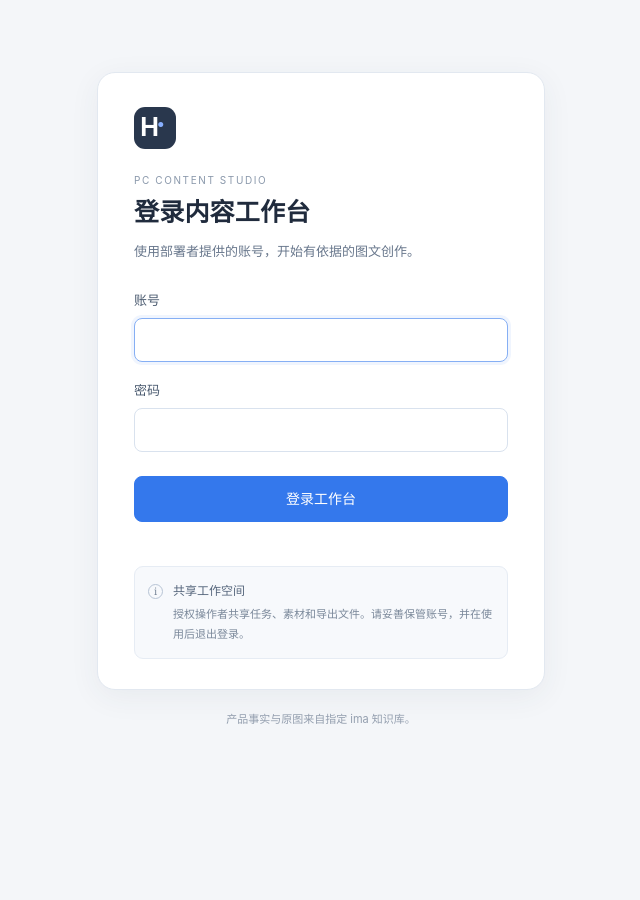
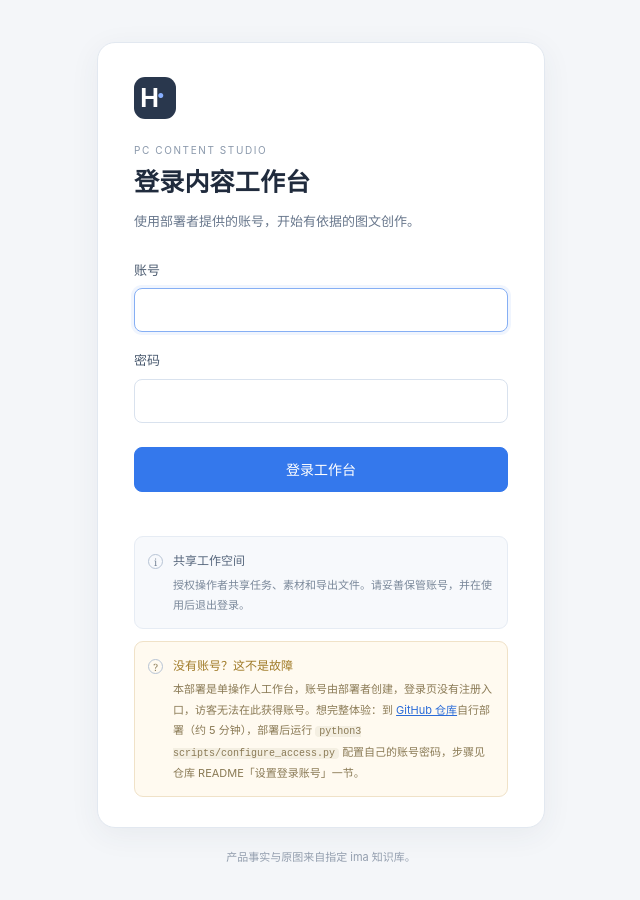
Before and after one commit to 15107196197-design/huawei-pc-workbench, a plain HTML site: page static/login.html in a window 1280 px wide. Shown: the whole page, without its empty margins (319-959 px from the left). Before the commit the page ends 800 px from the top, so only its background shows below. Drawn offline with Linux system fonts and the light colour scheme.

Commit message:
登录页加访客说明（账号不对外发放）；补登录账号配置文档与 .env 示例

```diff
--- a/static/login.html
+++ b/static/login.html
@@ -29,6 +29,10 @@
         <span class="note-symbol" aria-hidden="true">i</span>
         <p><strong>共享工作空间</strong>授权操作者共享任务、素材和导出文件。请妥善保管账号，并在使用后退出登录。</p>
       </div>
+      <div class="visitor-note" role="note">
+        <span class="note-symbol" aria-hidden="true">?</span>
+        <p><strong>没有账号？这不是故障</strong>本部署是单操作人工作台，账号由部署者创建，登录页没有注册入口，访客无法在此获得账号。想完整体验：到 <a href="https://github.com/15107196197-design/huawei-pc-workbench" target="_blank" rel="noopener">GitHub 仓库</a>自行部署（约 5 分钟），部署后运行 <code>python3 scripts/configure_access.py</code> 配置自己的账号密码，步骤见仓库 README「设置登录账号」一节。</p>
+      </div>
       <noscript><p class="error">请启用浏览器 JavaScript 后登录。</p></noscript>
     </section>
     <p class="page-note">产品事实与原图来自指定 ima 知识库。</p>
```
Also changed, not shown: static/login.css (+1 -1 lines), 3 other files.
